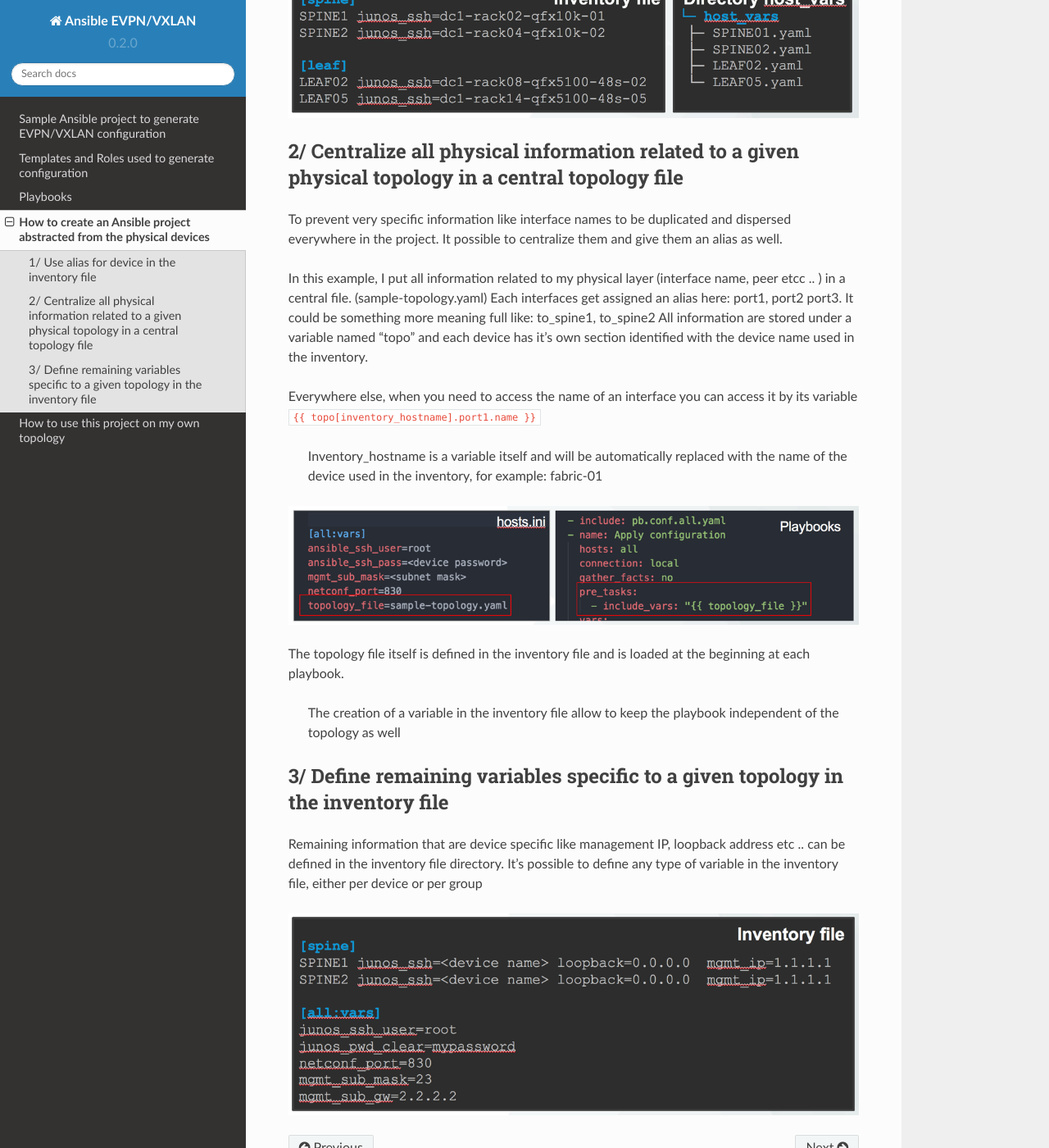
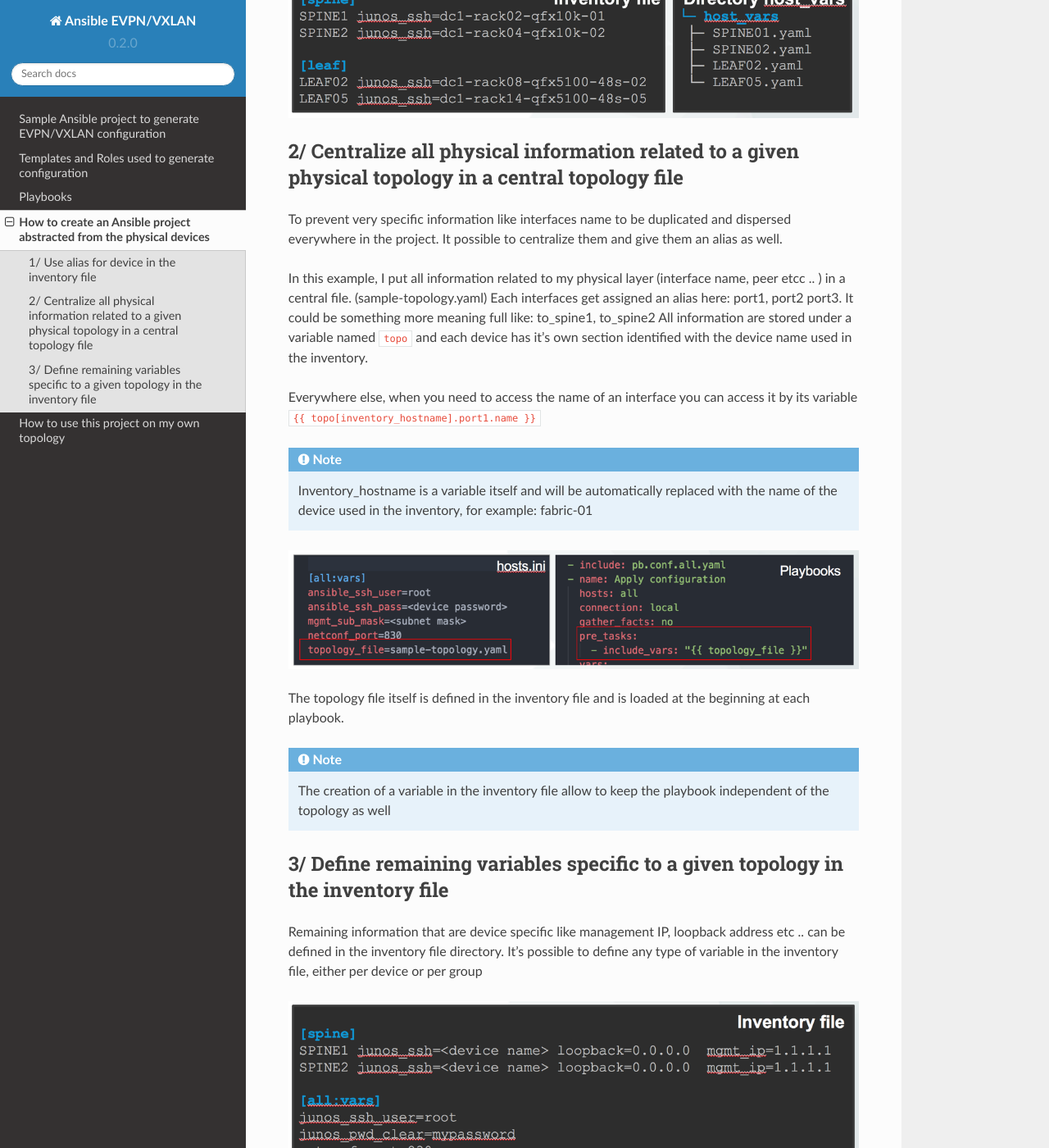
Before and after one commit to JNPRAutomate/ansible-junos-evpn-vxlan, a Sphinx documentation site: the page built from docs/topology_independant.rst, in a window 1280 px wide and 1400 px high, scrolled down 1416 px. Shown: the whole window at 82% size. Built offline with Sphinx 7.4.7 and the Read the Docs theme 2.0.0, drawn with Linux system fonts in a browser that asks for light colours.

Commit message:
Update docs

```diff
--- a/docs/topology_independant.rst
+++ b/docs/topology_independant.rst
@@ -51,23 +51,28 @@ and create a new variable that contain the real name or IP of the device
 2/ Centralize all physical information related to a given physical topology in a central topology file
 ------------------------------------------------------------------------------------------------------
 
-To prevent very specific information like interface names to be duplicated and dispersed everywhere in the project. It possible to centralize them and give them an alias as well.
+To prevent very specific information like interfaces name to be duplicated and
+dispersed everywhere in the project. It possible to centralize them and give them an alias as well.
 
-In this example, I put all information related to my physical layer (interface name, peer etcc .. ) in a central file. (sample-topology.yaml)
+In this example, I put all information related to my physical layer (interface name, peer etcc .. )
+in a central file. (sample-topology.yaml)
 Each interfaces get assigned an alias here: port1, port2 port3.
 It could be something more meaning full like: to_spine1, to_spine2
-All information are stored under a variable named “topo” and each device has it’s own section identified with the device name used in the inventory.
+All information are stored under a variable named ``topo`` and each device has
+it’s own section identified with the device name used in the inventory.
 
 Everywhere else, when you need to access the name of an interface you can access
 it by its variable ``{{ topo[inventory_hostname].port1.name }}``
 
-  Inventory_hostname is a variable itself and will be automatically replaced with the name of the device used in the inventory, for example: fabric-01
+.. NOTE::
+    Inventory_hostname is a variable itself and will be automatically replaced with the name of the device used in the inventory, for example: fabric-01
 
 .. image:: _includes/inventory_topology.png
 
 The topology file itself is defined in the inventory file and is loaded at the beginning at each playbook.
 
-  The creation of a variable in the inventory file allow to keep the playbook independent of the topology as well
+.. NOTE::
+    The creation of a variable in the inventory file allow to keep the playbook independent of the topology as well
 
 3/ Define remaining variables specific to a given topology in the inventory file
 --------------------------------------------------------------------------------
```
Also changed, not shown: docs/roles.rst (+46 -17 lines), roles/generate-underlay-bgp/README.md.
